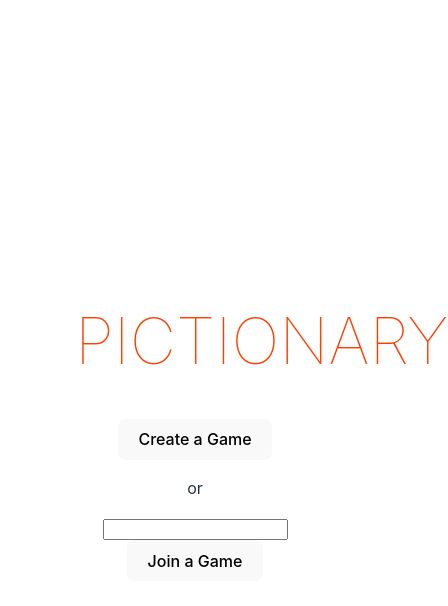
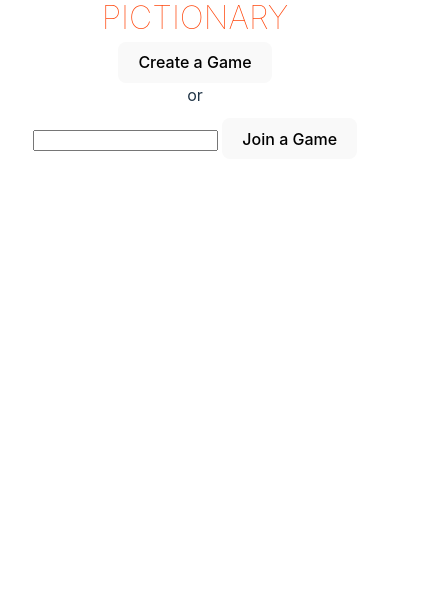
Before and after one commit to bspaulding/pictionary, a Svelte app in the folder frontend/: page / in a window 390 px wide. Shown: the top 606 px of the page, 448 px wide, since content can reach past the window. Built offline with nearby package versions, Linux system fonts and the light colour scheme.

Commit message:
polishing look and feel a bit for mobile

```diff
--- a/frontend/src/App.svelte
+++ b/frontend/src/App.svelte
@@ -83,9 +83,12 @@
 			: Object.entries(actions).map(entry => handleAction({ type: entry[0], payload: entry[1] }));
 	}
 
+	const location = window.location;
+	// const location = { protocol: 'https:', host: 'pictionary.motingo.com', port: '3000' };
+
 	async function joinRoom(roomToJoin) {
 			roomNotFound = false;
-			socket = new WebSocket(`${window.location.protocol === "http:" ? "ws" : "wss"}://${window.location.host}/api/v1/rooms/${roomToJoin}/ws`);
+			socket = new WebSocket(`${location.protocol === "http:" ? "ws" : "wss"}://${location.host}/api/v1/rooms/${roomToJoin}/ws`);
 			socket.onerror = socketError;
 			socket.onclose = socketClose;
 			socket.onopen = () => {
@@ -99,7 +102,7 @@
 
 	async function createRoom() {
 		createRoomFailed = false;
-		const response = await fetch("/api/v1/rooms", { method: "POST" });
+		const response = await fetch(`${location.protocol}//${location.host}/api/v1/rooms`, { method: "POST" });
 		if (response.ok) {
 			const json = await response.json();
 			room = json.room;
@@ -178,9 +181,15 @@
 <main>
 	<h1>Pictionary</h1>
 	{#if room}
-		<p>You are in game {room}</p>
+		<div class="row space-between">
+		<p>ROOM<br/><span class="room">{room}</span></p>
 		{#if currentWord}
-		<p>The word is: {currentWord}</p>
+		<p>Your turn! The word is<br/>
+		<span class="current-word">{currentWord}<span></p>
+		{/if}
+		</div>
+		{#if currentWord}
+		<div class="row">
 		<button on:click={skipWord}>
 			Skip Word
 		</button>
@@ -190,6 +199,7 @@
 		<button on:click={clearBoard}>
 			Clear
 		</button>
+		</div>
 		{/if}
 		<svg class="board" width="320" height="640" xmlns="http://www.w3.org/2000/svg"
 			on:mousedown={boardMouseDown}
@@ -231,16 +241,23 @@
 		--color-red: #ff3e00;
 
 		text-align: center;
-		padding: 1em;
-		max-width: 240px;
 		margin: 0 auto;
 	}
 
 	h1 {
 		color: var(--color-red);
 		text-transform: uppercase;
-		font-size: 4em;
+		font-size: 2em;
 		font-weight: 100;
+		margin: 0px 0px 0.2em 0px;
+	}
+
+	p {
+		margin: 0px 0px 0.7em;
+	}
+
+	.current-word {
+		font-size: 2.4em;
 	}
 
 	.board {
@@ -252,9 +269,21 @@
 		display: block;
 	}
 
+	.room {
+		text-transform: uppercase;
+		font-weight: 600;
+	}
+
 	.error {
 		color: var(--color-red);
 	}
+
+	.row {
+		display: flex;
+		flex-direction: row;
+	}
+
+	.space-between { justify-content: space-between; }
 
 	@media (min-width: 640px) {
 		main {
--- a/frontend/src/app.css
+++ b/frontend/src/app.css
@@ -44,8 +44,9 @@ h1 {
 #app {
   max-width: 1280px;
   margin: 0 auto;
-  padding: 2rem;
   text-align: center;
+  height: 100vh;
+  min-height: 100vh;
 }
 
 button {
```
Also changed, not shown: 1 other file (tests, documents, lock files or other folders).
